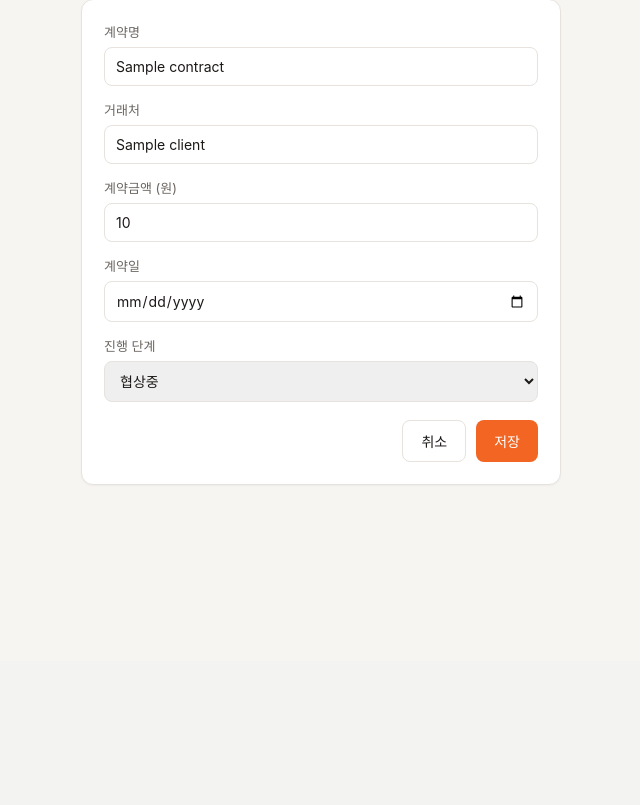
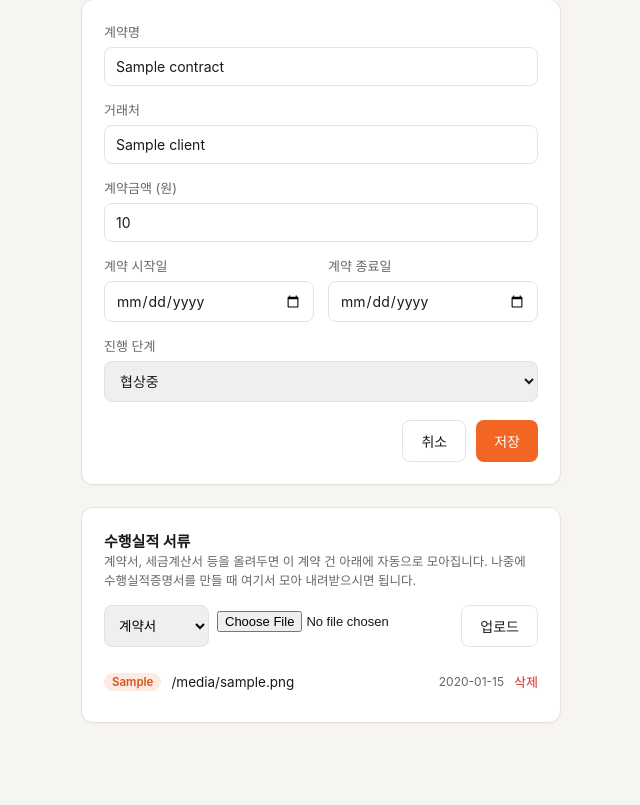
Before and after one commit to mkykelly02-tech/etners-sales-dashboard, a Flask app: page /contracts/1/edit in a window 1280 px wide. Shown: the part 139-944 px from the top of the page, without its empty margins (9-649 px from the left). Before the commit the page ends 624 px from the top, so only its background shows below. Run offline with Flask 3, Linux system fonts and the light colour scheme; the visitor is signed in with stand-in values (Sample User, id 1); a database or web service that is not in the repository returns one stand-in record (values such as "Sample title"); some libraries are stand-ins or nearby versions.

Commit message:
Add contract file uploads, split contract period, rename admin dashboard label
- contracts: replace single contract_date with start_date/end_date
- new contract_files table + Supabase Storage integration so each
  rep can attach 계약서/세금계산서/기타 documents per contract, ready
  to be pulled together later for a 수행실적증명서 submission
- admin dashboard heading: "전사" -> "감동 운영팀"

Co-Authored-By: Claude Sonnet 5 <noreply@anthropic.com>

```diff
--- a/app.py
+++ b/app.py
@@ -1,17 +1,26 @@
+import mimetypes
 import os
+import uuid
 from datetime import date
 from functools import wraps
+from urllib.parse import quote
 
 import psycopg2
 import psycopg2.extras
+import requests
 from dotenv import load_dotenv
-from flask import Flask, abort, g, redirect, render_template, request, session, url_for
+from flask import Flask, Response, abort, g, redirect, render_template, request, session, url_for
 from werkzeug.security import check_password_hash, generate_password_hash
 
 load_dotenv()
 
 DATABASE_URL = os.environ["DATABASE_URL"]
+SUPABASE_URL = os.environ["SUPABASE_URL"]
+SUPABASE_SERVICE_KEY = os.environ["SUPABASE_SERVICE_KEY"]
+STORAGE_BUCKET = "contract-files"
+
 STAGES = ["협상중", "계약완료", "진행중", "완료"]
+DOC_TYPES = ["계약서", "세금계산서", "기타"]
 
 app = Flask(__name__)
 app.secret_key = os.environ["SECRET_KEY"]
@@ -54,7 +63,8 @@ def init_db():
                     title TEXT NOT NULL,
                     client TEXT NOT NULL,
                     amount NUMERIC(14,0) NOT NULL,
-                    contract_date DATE NOT NULL,
+                    start_date DATE NOT NULL,
+                    end_date DATE NOT NULL,
                     stage TEXT NOT NULL DEFAULT '협상중' CHECK (stage IN ('협상중','계약완료','진행중','완료')),
                     owner_id INTEGER NOT NULL REFERENCES users(id) ON DELETE CASCADE,
                     created_at TIMESTAMPTZ NOT NULL DEFAULT now(),
@@ -62,6 +72,14 @@ def init_db():
                 )
                 """
             )
+            # migrate older schema: contract_date -> start_date, add end_date
+            cur.execute("SELECT column_name FROM information_schema.columns WHERE table_name = 'contracts'")
+            cols = {row[0] for row in cur.fetchall()}
+            if "contract_date" in cols and "start_date" not in cols:
+                cur.execute("ALTER TABLE contracts RENAME COLUMN contract_date TO start_date")
+            if "end_date" not in cols:
+                cur.execute("ALTER TABLE contracts ADD COLUMN end_date DATE NOT NULL DEFAULT CURRENT_DATE")
+
             cur.execute(
                 """
                 CREATE TABLE IF NOT EXISTS targets (
@@ -73,8 +91,52 @@ def init_db():
                 )
                 """
             )
+            cur.execute(
+                """
+                CREATE TABLE IF NOT EXISTS contract_files (
+                    id SERIAL PRIMARY KEY,
+                    contract_id INTEGER NOT NULL REFERENCES contracts(id) ON DELETE CASCADE,
+                    doc_type TEXT NOT NULL CHECK (doc_type IN ('계약서','세금계산서','기타')),
+                    file_name TEXT NOT NULL,
+                    storage_path TEXT NOT NULL,
+                    mime_type TEXT,
+                    uploaded_by INTEGER REFERENCES users(id),
+                    uploaded_at TIMESTAMPTZ NOT NULL DEFAULT now()
+                )
+                """
+            )
     finally:
         conn.close()
+
+
+# ---------- Supabase Storage helpers ----------
+
+def _storage_headers(content_type=None):
+    headers = {
+        "Authorization": f"Bearer {SUPABASE_SERVICE_KEY}",
+        "apikey": SUPABASE_SERVICE_KEY,
+    }
+    if content_type:
+        headers["Content-Type"] = content_type
+    return headers
+
+
+def storage_upload(path, file_bytes, content_type):
+    url = f"{SUPABASE_URL}/storage/v1/object/{STORAGE_BUCKET}/{path}"
+    resp = requests.post(url, headers=_storage_headers(content_type or "application/octet-stream"), data=file_bytes)
+    resp.raise_for_status()
+
+
+def storage_download(path):
+    url = f"{SUPABASE_URL}/storage/v1/object/{STORAGE_BUCKET}/{path}"
+    resp = requests.get(url, headers=_storage_headers())
+    resp.raise_for_status()
+    return resp.content
+
+
+def storage_delete(path):
+    url = f"{SUPABASE_URL}/storage/v1/object/{STORAGE_BUCKET}/{path}"
+    requests.delete(url, headers=_storage_headers())
 
 
 # ---------- auth helpers ----------
@@ -197,9 +259,9 @@ def dashboard():
             # company-wide monthly trend (last 6 months)
             cur.execute(
                 """
-                SELECT to_char(contract_date, 'YYYY-MM') AS ym, SUM(amount)::float AS total
+                SELECT to_char(start_date, 'YYYY-MM') AS ym, SUM(amount)::float AS total
                 FROM contracts
-                WHERE contract_date >= (CURRENT_DATE - INTERVAL '6 months')
+                WHERE start_date >= (CURRENT_DATE - INTERVAL '6 months')
                 GROUP BY ym ORDER BY ym
                 """
             )
@@ -222,7 +284,7 @@ def dashboard():
             stage_rows = cur.fetchall()
 
             cur.execute(
-                "SELECT COALESCE(SUM(amount), 0)::float AS total FROM contracts WHERE to_char(contract_date, 'YYYY-MM') = %s",
+                "SELECT COALESCE(SUM(amount), 0)::float AS total FROM contracts WHERE to_char(start_date, 'YYYY-MM') = %s",
                 (this_month,),
             )
             month_total = cur.fetchone()["total"]
@@ -245,9 +307,9 @@ def dashboard():
         else:
             cur.execute(
                 """
-                SELECT to_char(contract_date, 'YYYY-MM') AS ym, SUM(amount)::float AS total
+                SELECT to_char(start_date, 'YYYY-MM') AS ym, SUM(amount)::float AS total
                 FROM contracts
-                WHERE owner_id = %s AND contract_date >= (CURRENT_DATE - INTERVAL '6 months')
+                WHERE owner_id = %s AND start_date >= (CURRENT_DATE - INTERVAL '6 months')
                 GROUP BY ym ORDER BY ym
                 """,
                 (session["user_id"],),
@@ -262,7 +324,7 @@ def dashboard():
             stage_rows = cur.fetchall()
 
             cur.execute(
-                "SELECT COALESCE(SUM(amount), 0)::float AS total FROM contracts WHERE owner_id = %s AND to_char(contract_date, 'YYYY-MM') = %s",
+                "SELECT COALESCE(SUM(amount), 0)::float AS total FROM contracts WHERE owner_id = %s AND to_char(start_date, 'YYYY-MM') = %s",
                 (session["user_id"], this_month),
             )
             month_total = cur.fetchone()["total"]
@@ -314,7 +376,7 @@ def contracts_list():
                 """
                 SELECT c.*, u.display_name AS owner_name, u.department AS owner_department
                 FROM contracts c JOIN users u ON u.id = c.owner_id
-                ORDER BY c.contract_date DESC
+                ORDER BY c.start_date DESC
                 """
             )
         else:
@@ -323,7 +385,7 @@ def contracts_list():
                 SELECT c.*, u.display_name AS owner_name, u.department AS owner_department
                 FROM contracts c JOIN users u ON u.id = c.owner_id
                 WHERE c.owner_id = %s
-                ORDER BY c.contract_date DESC
+                ORDER BY c.start_date DESC
                 """,
                 (session["user_id"],),
             )
@@ -331,12 +393,14 @@ def contracts_list():
     return render_template("contracts_list.html", contracts=contracts, user=current_user_dict())
 
 
-def _contract_form_context(error=None, contract=None):
+def _contract_form_context(error=None, contract=None, files=None):
     return {
         "user": current_user_dict(),
         "stages": STAGES,
+        "doc_types": DOC_TYPES,
         "error": error,
         "contract": contract,
+        "files": files or [],
         "today": date.today().isoformat(),
     }
 
@@ -350,23 +414,27 @@ def contract_new():
     title = request.form.get("title", "").strip()
     client = request.form.get("client", "").strip()
     amount = request.form.get("amount", "").strip()
-    contract_date = request.form.get("contract_date", "").strip()
+    start_date = request.form.get("start_date", "").strip()
+    end_date = request.form.get("end_date", "").strip()
     stage = request.form.get("stage", STAGES[0])
 
-    if not title or not client or not amount or not contract_date:
+    if not title or not client or not amount or not start_date or not end_date:
         return render_template("contract_form.html", **_contract_form_context(error="필수 항목을 모두 입력하세요."))
+    if end_date < start_date:
+        return render_template("contract_form.html", **_contract_form_context(error="계약 종료일은 시작일보다 빠를 수 없습니다."))
 
     db = get_db()
     with db.cursor() as cur:
         cur.execute(
             """
-            INSERT INTO contracts (title, client, amount, contract_date, stage, owner_id)
-            VALUES (%s, %s, %s, %s, %s, %s)
+            INSERT INTO contracts (title, client, amount, start_date, end_date, stage, owner_id)
+            VALUES (%s, %s, %s, %s, %s, %s, %s) RETURNING id
             """,
-            (title, client, amount, contract_date, stage, session["user_id"]),
+            (title, client, amount, start_date, end_date, stage, session["user_id"]),
         )
+        new_id = cur.fetchone()["id"]
     db.commit()
-    return redirect(url_for("contracts_list"))
+    return redirect(url_for("contract_edit", contract_id=new_id))
 
 
 def _get_owned_contract(contract_id):
@@ -387,27 +455,39 @@ def contract_edit(contract_id):
     contract = _get_owned_contract(contract_id)
 
     if request.method == "GET":
-        return render_template("contract_form.html", **_contract_form_context(contract=contract))
+        db = get_db()
+        with db.cursor() as cur:
+            cur.execute(
+                "SELECT * FROM contract_files WHERE contract_id = %s ORDER BY uploaded_at DESC", (contract_id,)
+            )
+            files = cur.fetchall()
+        return render_template("contract_form.html", **_contract_form_context(contract=contract, files=files))
 
     title = request.form.get("title", "").strip()
     client = request.form.get("client", "").strip()
     amount = request.form.get("amount", "").strip()
-    contract_date = request.form.get("contract_date", "").strip()
+    start_date = request.form.get("start_date", "").strip()
+    end_date = request.form.get("end_date", "").strip()
     stage = request.form.get("stage", STAGES[0])
 
-    if not title or not client or not amount or not contract_date:
+    if not title or not client or not amount or not start_date or not end_date:
         return render_template(
             "contract_form.html", **_contract_form_context(error="필수 항목을 모두 입력하세요.", contract=contract)
+        )
+    if end_date < start_date:
+        return render_template(
+            "contract_form.html",
+            **_contract_form_context(error="계약 종료일은 시작일보다 빠를 수 없습니다.", contract=contract),
         )
 
     db = get_db()
     with db.cursor() as cur:
         cur.execute(
             """
-            UPDATE contracts SET title=%s, client=%s, amount=%s, contract_date=%s, stage=%s, updated_at=now()
+            UPDATE contracts SET title=%s, client=%s, amount=%s, start_date=%s, end_date=%s, stage=%s, updated_at=now()
             WHERE id = %s
             """,
-            (title, client, amount, contract_date, stage, contract_id),
+            (title, client, amount, start_date, end_date, stage, contract_id),
         )
     db.commit()
     return redirect(url_for("contracts_list"))
@@ -416,12 +496,92 @@ def contract_edit(contract_id):
 @app.route("/contracts/<int:contract_id>/delete", methods=["POST"])
 @login_required
 def contract_delete(contract_id):
-    _get_owned_contract(contract_id)
+    contract = _get_owned_contract(contract_id)
     db = get_db()
     with db.cursor() as cur:
+        cur.execute("SELECT storage_path FROM contract_files WHERE contract_id = %s", (contract_id,))
+        file_paths = [row["storage_path"] for row in cur.fetchall()]
         cur.execute("DELETE FROM contracts WHERE id = %s", (contract_id,))
     db.commit()
+    for path in file_paths:
+        storage_delete(path)
     return redirect(url_for("contracts_list"))
+
+
+# ---------- contract files (수행실적 서류) ----------
+
+@app.route("/contracts/<int:contract_id>/files", methods=["POST"])
+@login_required
+def contract_file_upload(contract_id):
+    _get_owned_contract(contract_id)
+
+    doc_type = request.form.get("doc_type", "").strip()
+    upload = request.files.get("file")
+
+    if doc_type not in DOC_TYPES or not upload or not upload.filename:
+        abort(400)
+
+    original_name = upload.filename
+    content_type = upload.mimetype or mimetypes.guess_type(original_name)[0] or "application/octet-stream"
+    # Keep the real (possibly Korean) filename only in the DB for display; the storage
+    # object key must stay ASCII-safe. secure_filename() drops non-ASCII text entirely
+    # (and can even swallow the dot for an all-Korean name), so pull the extension from
+    # the original name directly instead of routing it through secure_filename().
+    raw_ext = os.path.splitext(original_name)[1]
+    safe_ext = "".join(ch for ch in raw_ext if ch.isalnum() or ch == ".")[:10]
+    storage_path = f"{contract_id}/{uuid.uuid4().hex}{safe_ext}"
+
+    storage_upload(storage_path, upload.read(), content_type)
+
+    db = get_db()
+    with db.cursor() as cur:
+        cur.execute(
+            """
+            INSERT INTO contract_files (contract_id, doc_type, file_name, storage_path, mime_type, uploaded_by)
+            VALUES (%s, %s, %s, %s, %s, %s)
+            """,
+            (contract_id, doc_type, original_name, storage_path, content_type, session["user_id"]),
+        )
+    db.commit()
+    return redirect(url_for("contract_edit", contract_id=contract_id))
+
+
+def _get_owned_file(contract_id, file_id):
+    contract = _get_owned_contract(contract_id)
+    db = get_db()
+    with db.cursor() as cur:
+        cur.execute("SELECT * FROM contract_files WHERE id = %s AND contract_id = %s", (file_id, contract_id))
+        file_row = cur.fetchone()
+    if not file_row:
+        abort(404)
+    return contract, file_row
+
+
+@app.route("/contracts/<int:contract_id>/files/<int:file_id>")
+@login_required
+def contract_file_download(contract_id, file_id):
+    _, file_row = _get_owned_file(contract_id, file_id)
+    data = storage_download(file_row["storage_path"])
+    filename = file_row["file_name"]
+    ascii_fallback = filename.encode("ascii", "ignore").decode("ascii") or "download"
+    disposition = f"attachment; filename=\"{ascii_fallback}\"; filename*=UTF-8''{quote(filename)}"
+    return Response(
+        data,
+        mimetype=file_row["mime_type"] or "application/octet-stream",
+        headers={"Content-Disposition": disposition},
+    )
+
+
+@app.route("/contracts/<int:contract_id>/files/<int:file_id>/delete", methods=["POST"])
+@login_required
+def contract_file_delete(contract_id, file_id):
+    _, file_row = _get_owned_file(contract_id, file_id)
+    db = get_db()
+    with db.cursor() as cur:
+        cur.execute("DELETE FROM contract_files WHERE id = %s", (file_id,))
+    db.commit()
+    storage_delete(file_row["storage_path"])
+    return redirect(url_for("contract_edit", contract_id=contract_id))
 
 
 # ---------- admin: users & targets ----------
--- a/requirements.txt
+++ b/requirements.txt
@@ -1,3 +1,4 @@
 Flask==3.0.3
 psycopg2-binary==2.9.13
 python-dotenv==1.0.1
+requests==2.32.3
--- a/static/style.css
+++ b/static/style.css
@@ -386,6 +386,21 @@ td.empty {
     color: var(--muted);
 }
 
+.field-row {
+    display: flex;
+    gap: 14px;
+}
+
+.field-row label {
+    flex: 1;
+}
+
+.field-hint {
+    font-size: 12.5px;
+    color: var(--muted);
+    margin: -6px 0 16px;
+}
+
 .stack-form input,
 .stack-form select {
     padding: 10px 11px;
@@ -435,6 +450,95 @@ td.empty {
     padding: 10px 12px;
     border-radius: 8px;
     margin: 0 0 14px;
+}
+
+/* ---------- file uploads ---------- */
+
+.form-card-title {
+    font-size: 15px;
+    margin: 0 0 6px;
+}
+
+.upload-form {
+    display: flex;
+    gap: 8px;
+    margin-bottom: 16px;
+    flex-wrap: wrap;
+}
+
+.upload-form select {
+    padding: 9px 10px;
+    border: 1px solid var(--line);
+    border-radius: 8px;
+    font-size: 13.5px;
+}
+
+.upload-form input[type="file"] {
+    flex: 1;
+    min-width: 160px;
+    font-size: 13px;
+    padding: 6px 0;
+}
+
+.file-list {
+    list-style: none;
+    margin: 0;
+    padding: 0;
+    display: flex;
+    flex-direction: column;
+    gap: 2px;
+}
+
+.file-list li {
+    display: flex;
+    align-items: center;
+    gap: 10px;
+    padding: 9px 0;
+    border-bottom: 1px solid var(--line);
+    font-size: 13.5px;
+}
+
+.file-list li:last-child {
+    border-bottom: none;
+}
+
+.file-list li.empty {
+    color: var(--muted);
+    padding: 16px 0;
+}
+
+.file-doc-type {
+    background: var(--accent-soft);
+    color: var(--accent-dark);
+    font-size: 11.5px;
+    font-weight: 600;
+    padding: 2px 8px;
+    border-radius: 999px;
+    white-space: nowrap;
+}
+
+.file-name {
+    flex: 1;
+    color: var(--ink);
+    text-decoration: none;
+    overflow: hidden;
+    text-overflow: ellipsis;
+    white-space: nowrap;
+}
+
+.file-name:hover {
+    color: var(--accent);
+    text-decoration: underline;
+}
+
+.file-date {
+    color: var(--muted);
+    font-size: 12px;
+    white-space: nowrap;
+}
+
+.date-range {
+    font-variant-numeric: tabular-nums;
 }
 
 /* ---------- auth pages ---------- */
--- a/templates/contract_form.html
+++ b/templates/contract_form.html
@@ -20,9 +20,14 @@
         <label>계약금액 (원)
             <input type="number" name="amount" min="0" step="1" value="{{ contract.amount if contract else '' }}" required>
         </label>
-        <label>계약일
-            <input type="date" name="contract_date" value="{{ contract.contract_date.isoformat() if contract else today }}" required>
-        </label>
+        <div class="field-row">
+            <label>계약 시작일
+                <input type="date" name="start_date" value="{{ contract.start_date.isoformat() if contract else today }}" required>
+            </label>
+            <label>계약 종료일
+                <input type="date" name="end_date" value="{{ contract.end_date.isoformat() if contract else today }}" required>
+            </label>
+        </div>
         <label>진행 단계
             <select name="stage">
                 {% for s in stages %}
@@ -36,4 +41,36 @@
         </div>
     </form>
 </div>
+
+{% if contract %}
+<div class="form-card">
+    <h2 class="form-card-title">수행실적 서류</h2>
+    <p class="field-hint">계약서, 세금계산서 등을 올려두면 이 계약 건 아래에 자동으로 모아집니다. 나중에 수행실적증명서를 만들 때 여기서 모아 내려받으시면 됩니다.</p>
+
+    <form method="post" action="{{ url_for('contract_file_upload', contract_id=contract.id) }}" enctype="multipart/form-data" class="upload-form">
+        <select name="doc_type" required>
+            {% for d in doc_types %}
+            <option value="{{ d }}">{{ d }}</option>
+            {% endfor %}
+        </select>
+        <input type="file" name="file" required>
+        <button type="submit" class="secondary-btn">업로드</button>
+    </form>
+
+    <ul class="file-list">
+        {% for f in files %}
+        <li>
+            <span class="file-doc-type">{{ f.doc_type }}</span>
+            <a href="{{ url_for('contract_file_download', contract_id=contract.id, file_id=f.id) }}" class="file-name">{{ f.file_name }}</a>
+            <span class="file-date">{{ f.uploaded_at.strftime('%Y-%m-%d') }}</span>
+            <form method="post" action="{{ url_for('contract_file_delete', contract_id=contract.id, file_id=f.id) }}" onsubmit="return confirm('이 파일을 삭제할까요?');">
+                <button type="submit" class="link-danger">삭제</button>
+            </form>
+        </li>
+        {% else %}
+        <li class="empty">아직 업로드된 서류가 없습니다.</li>
+        {% endfor %}
+    </ul>
+</div>
+{% endif %}
 {% endblock %}
--- a/templates/contracts_list.html
+++ b/templates/contracts_list.html
@@ -14,7 +14,7 @@
                     <th>계약명</th>
                     <th>거래처</th>
                     <th>금액</th>
-                    <th>계약일</th>
+                    <th>계약기간</th>
                     <th>단계</th>
                     {% if user.role == 'admin' %}<th>담당자</th><th>부서</th>{% endif %}
                     <th></th>
@@ -26,7 +26,7 @@
                     <td>{{ c.title }}</td>
                     <td>{{ c.client }}</td>
                     <td class="num">{{ "{:,.0f}".format(c.amount) }}원</td>
-                    <td>{{ c.contract_date }}</td>
+                    <td class="date-range">{{ c.start_date }} ~ {{ c.end_date }}</td>
                     <td><span class="stage-badge" data-stage="{{ c.stage }}">{{ c.stage }}</span></td>
                     {% if user.role == 'admin' %}
                     <td>{{ c.owner_name }}</td>
--- a/templates/dashboard.html
+++ b/templates/dashboard.html
@@ -2,7 +2,7 @@
 {% block title %}대시보드{% endblock %}
 {% block content %}
 <div class="page-head">
-    <h1>{{ '전사 실적 대시보드' if user.role == 'admin' else '내 실적 대시보드' }}</h1>
+    <h1>{{ '감동 운영팀 실적 대시보드' if user.role == 'admin' else '내 실적 대시보드' }}</h1>
     <span class="page-sub">{{ this_month }} 기준</span>
 </div>
 
@@ -60,7 +60,7 @@
                     <th>계약명</th>
                     <th>거래처</th>
                     <th>금액</th>
-                    <th>계약일</th>
+                    <th>계약기간</th>
                     <th>단계</th>
                     {% if user.role == 'admin' %}<th>담당자</th>{% endif %}
                 </tr>
@@ -71,7 +71,7 @@
                     <td>{{ c.title }}</td>
                     <td>{{ c.client }}</td>
                     <td class="num">{{ "{:,.0f}".format(c.amount) }}원</td>
-                    <td>{{ c.contract_date }}</td>
+                    <td class="date-range">{{ c.start_date }} ~ {{ c.end_date }}</td>
                     <td><span class="stage-badge" data-stage="{{ c.stage }}">{{ c.stage }}</span></td>
                     {% if user.role == 'admin' %}<td>{{ c.owner_name }}</td>{% endif %}
                 </tr>
```
